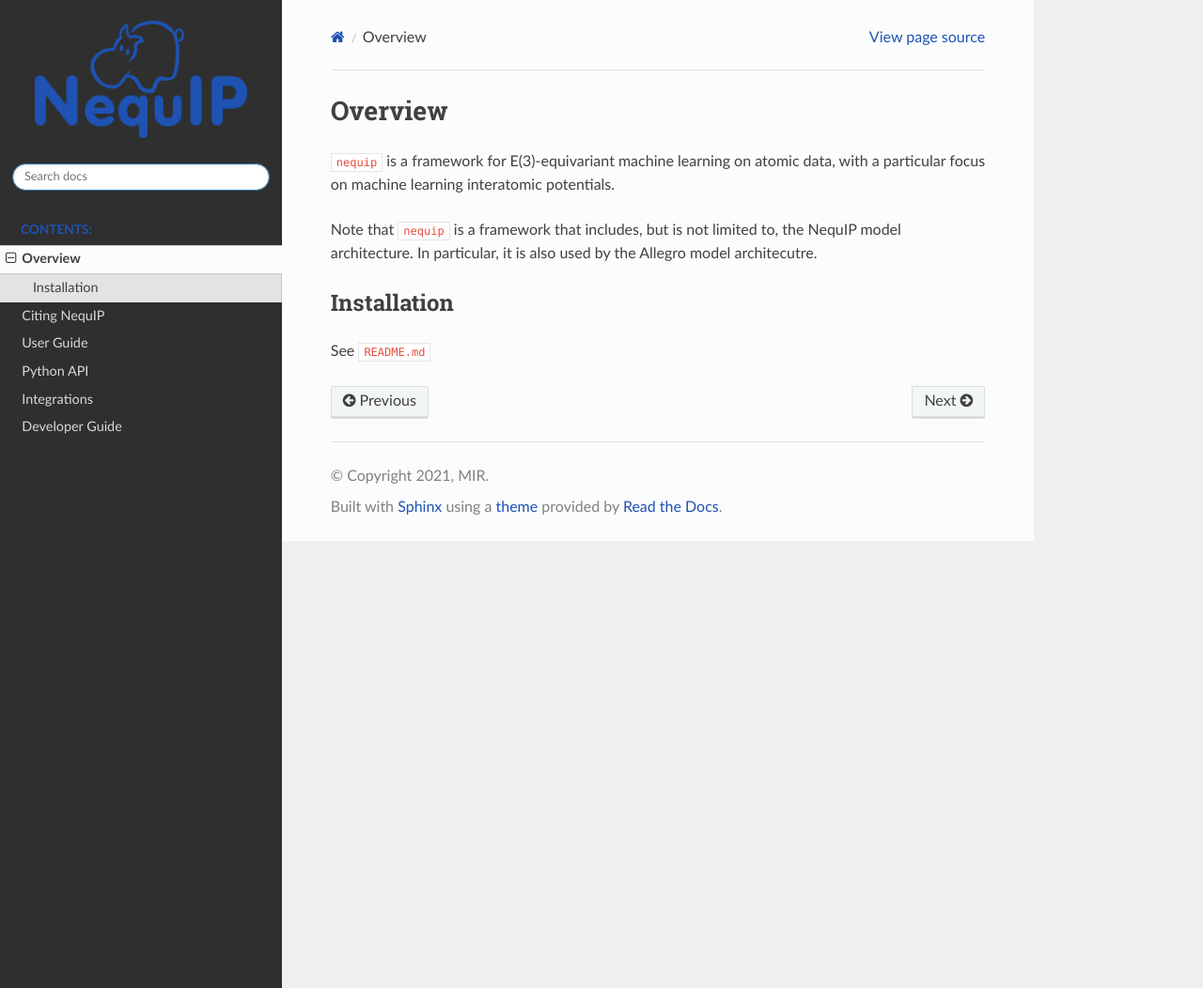
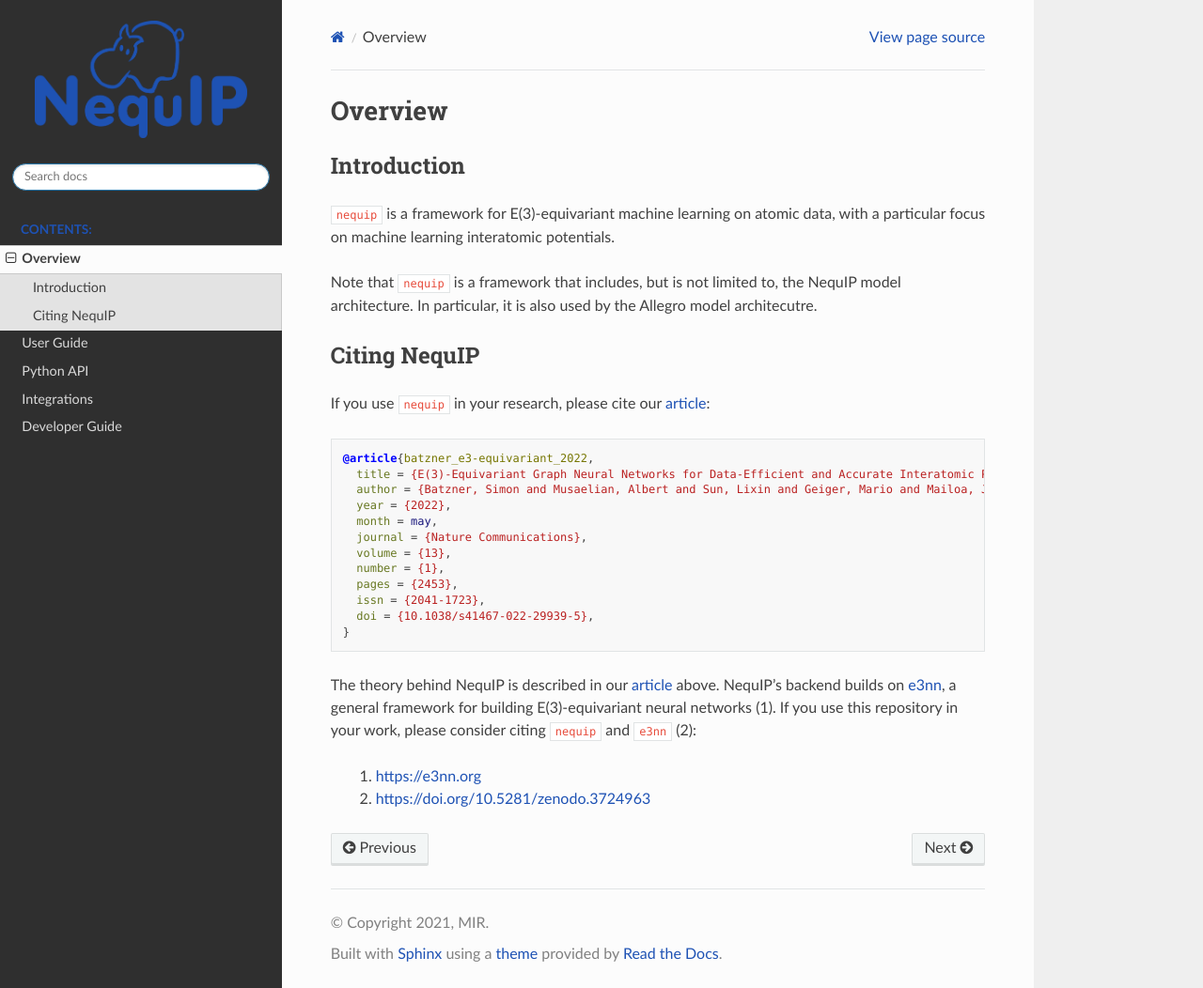
Before and after one commit to mir-group/nequip, a Sphinx documentation site: the page built from docs/introduction/intro.rst, in a window 1280 px wide and 1052 px high. Shown: the whole window at 94% size. Built offline with Sphinx 7.4.7 and the Read the Docs theme 3.1.0, drawn with Linux system fonts in a browser that asks for light colours.

```diff
--- a/docs/index.rst
+++ b/docs/index.rst
@@ -13,7 +13,6 @@ NequIP is an open-source package for creating, training, and using E(3)-equivari
    :caption: Contents:
 
    introduction/intro
-   cite
    guide/guide
    api/nequip
    integrations/all
--- a/docs/introduction/intro.md
+++ /dev/null
@@ -1,9 +0,0 @@
-# Overview
-
-`nequip` is a framework for E(3)-equivariant machine learning on atomic data, with a particular focus on machine learning interatomic potentials.
-
-Note that `nequip` is a framework that includes, but is not limited to, the NequIP model architecture. In particular, it is also used by the Allegro model architecutre.
-
-## Installation
-
-See [`README.md`](https://github.com/mir-group/nequip/)
--- a/docs/cite.rst
+++ b/docs/introduction/intro.rst
@@ -1,6 +1,15 @@
+Overview
+========
+
+Introduction
+############
+``nequip`` is a framework for E(3)-equivariant machine learning on atomic data, with a particular focus on machine learning interatomic potentials.
+
+Note that ``nequip`` is a framework that includes, but is not limited to, the NequIP model architecture. In particular, it is also used by the Allegro model architecutre.
+
 Citing NequIP
-=============
-If you use ``NequIP`` in your research, please cite our `article <https://doi.org/10.1038/s41467-022-29939-5>`_:
+#############
+If you use ``nequip`` in your research, please cite our `article <https://doi.org/10.1038/s41467-022-29939-5>`_:
 
 .. code-block:: bibtex
 
@@ -19,7 +28,7 @@ If you use ``NequIP`` in your research, please cite our `article <https://doi.or
 
 The theory behind NequIP is described in our `article <https://doi.org/10.1038/s41467-022-29939-5>`_ above.
 NequIP's backend builds on `e3nn <https://e3nn.org>`_, a general framework for building E(3)-equivariant
-neural networks (1). If you use this repository in your work, please consider citing ``NequIP`` and ``e3nn`` (2):
+neural networks (1). If you use this repository in your work, please consider citing ``nequip`` and ``e3nn`` (2):
 
  1. https://e3nn.org
  2. https://doi.org/10.5281/zenodo.3724963
```
